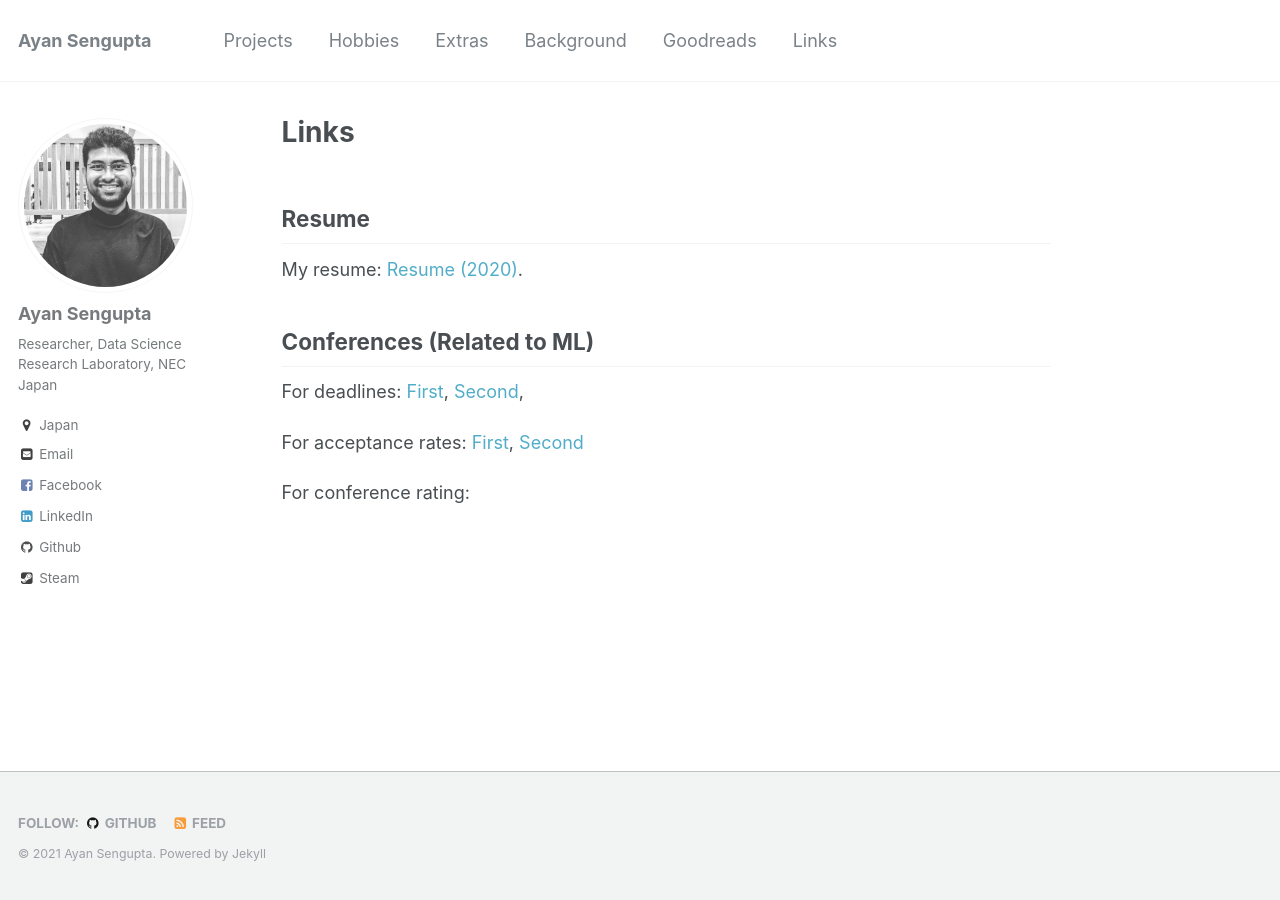
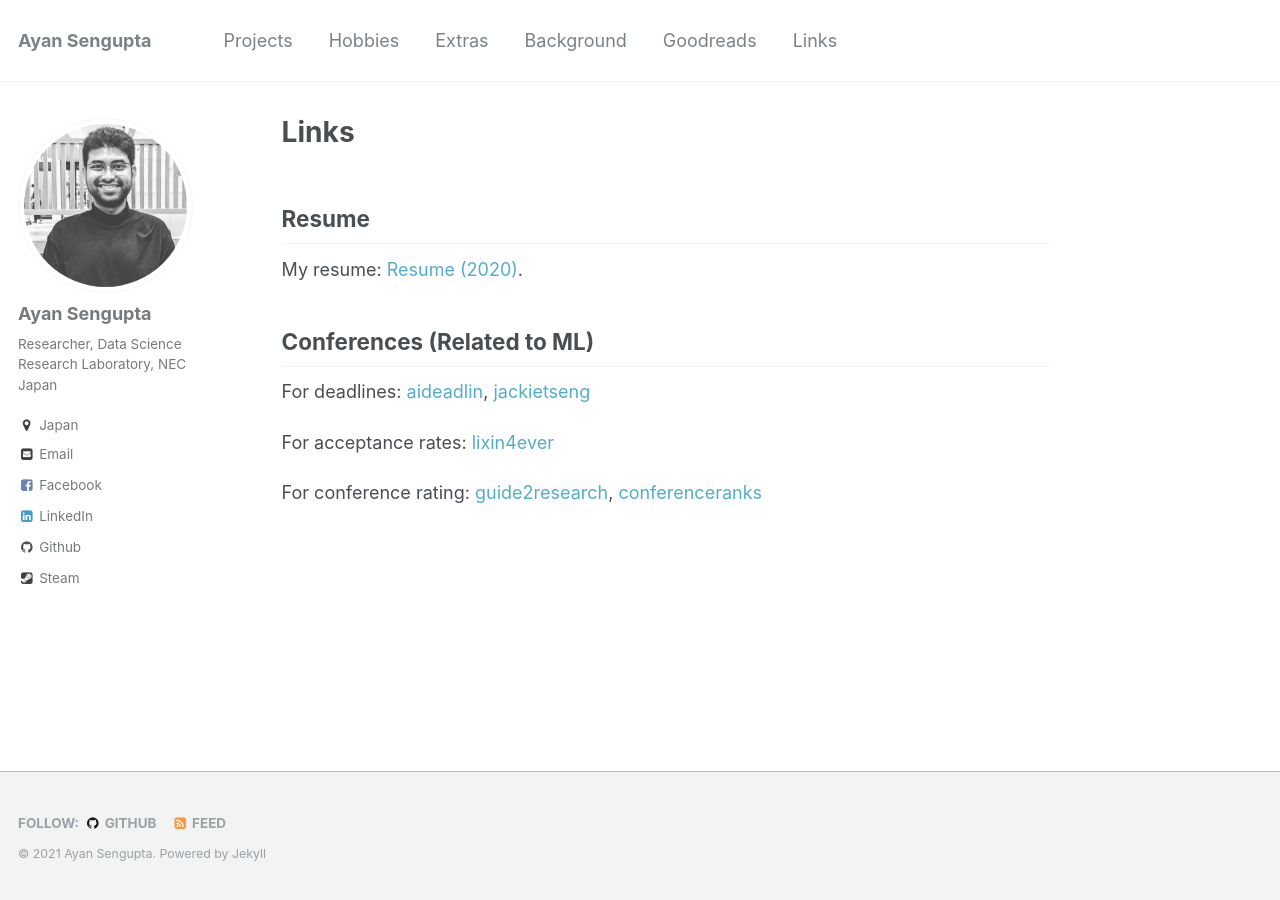
Before and after one commit to ayansengupta17/ayansengupta17.github.io, a Jekyll site: the page built from _pages/links.md, in a window 1280 px wide. Built offline with Jekyll 4.4.1, drawn with Linux system fonts in a browser that asks for light colours.

Commit message:
Update links.md

```diff
--- a/_pages/links.md
+++ b/_pages/links.md
@@ -16,8 +16,8 @@ My resume: [Resume (2020)](http://ayansengupta17.github.io/files/ayansengupta.pd
 Conferences (Related to ML)
 ------------
 
-For deadlines: [First](https://aideadlin.es/?sub=ML), [Second](https://jackietseng.github.io/conference_call_for_paper/conferences.html),
+For deadlines: [aideadlin](https://aideadlin.es/?sub=ML), [jackietseng](https://jackietseng.github.io/conference_call_for_paper/conferences.html)
 
-For acceptance rates: [First](https://github.com/lixin4ever/Conference-Acceptance-Rate), [Second](https://github.com/lixin4ever/Conference-Acceptance-Rate)
+For acceptance rates: [lixin4ever](https://github.com/lixin4ever/Conference-Acceptance-Rate)
 
-For conference rating:
+For conference rating: [guide2research](https://www.guide2research.com/topconf/), [conferenceranks](http://www.conferenceranks.com/)
```
